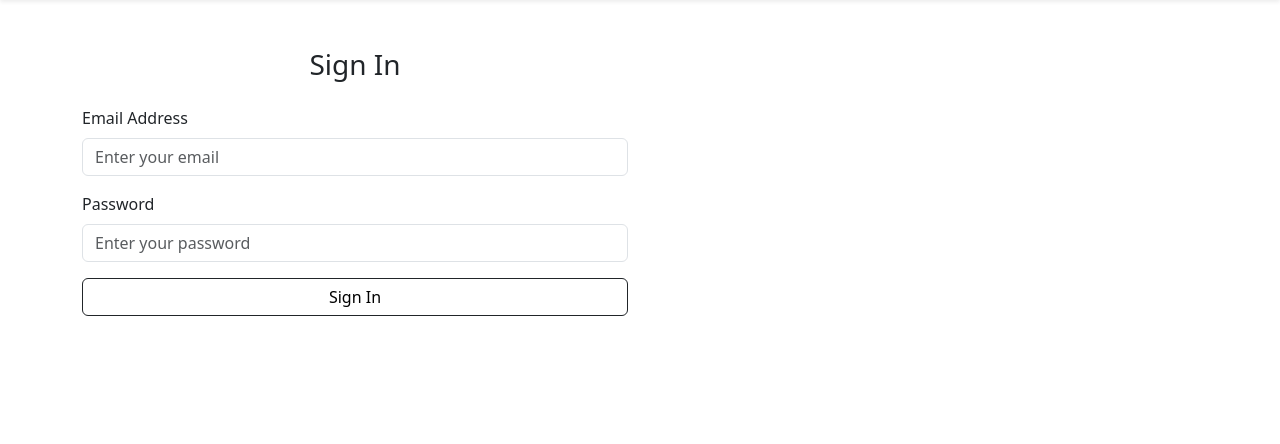
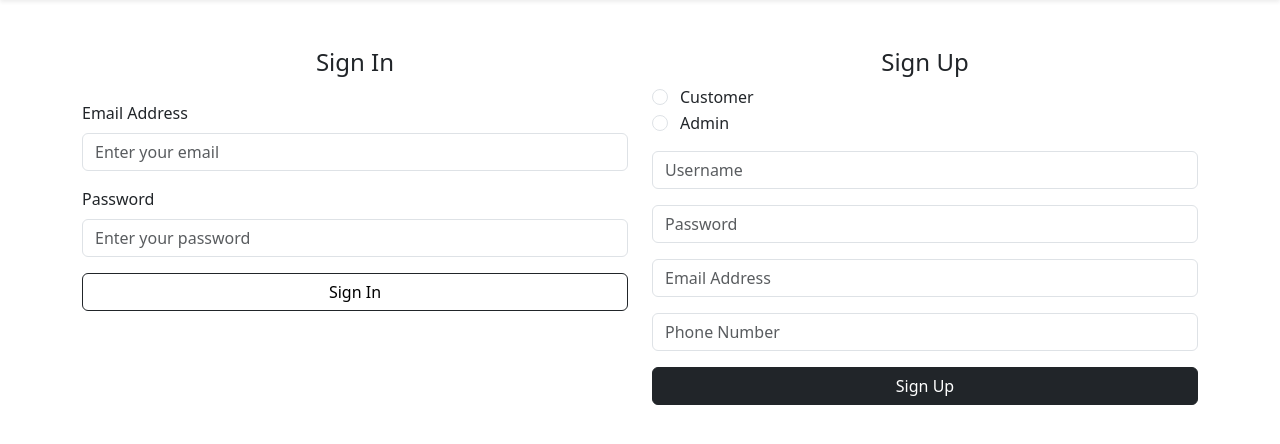
Before and after one commit to stella-219/sv_eshop_registration_system, a Django app: page /sign-in/ in a window 1280 px wide. Shown: the part 126-570 px from the top of the page. Run offline with Django 5.2, Linux system fonts and the light colour scheme; some libraries are stand-ins or nearby versions.

Commit message:
edit product, signup new users

```diff
--- a/lab9project/lab9app/forms.py
+++ b/lab9project/lab9app/forms.py
@@ -48,3 +48,21 @@ class SignInForm(forms.Form):
         max_length=50,
         widget=forms.PasswordInput(attrs={'class': 'form-control', 'placeholder': 'Enter Password'})
     )
+
+
+#Form that handle user signup
+class SignUpForm(forms.Form):
+    user_type_choices = [
+        ('customer', 'Customer'),
+        ('admin', 'Admin'),
+    ]
+
+    userType = forms.ChoiceField(choices=user_type_choices, widget=forms.RadioSelect, required=True)
+    User_Name = forms.CharField(max_length=100, required=True, widget=forms.TextInput(attrs={'placeholder': 'Username'}))
+    Password = forms.CharField(max_length=50, required=True, widget=forms.PasswordInput(attrs={'placeholder': 'Password'}))
+    Email_Address = forms.EmailField(required=True, widget=forms.EmailInput(attrs={'placeholder': 'Email Address'}))
+    Phone_Number = forms.CharField(max_length=15, required=False, widget=forms.TextInput(attrs={'placeholder': 'Phone Number'}))
+
+    # Customer-specific fields
+    Bank_Account = forms.CharField(max_length=50, required=False, widget=forms.TextInput(attrs={'placeholder': 'Bank Account'}))
+    Home_Address = forms.CharField(max_length=255, required=False, widget=forms.TextInput(attrs={'placeholder': 'Home Address'}))
--- a/lab9project/lab9app/views.py
+++ b/lab9project/lab9app/views.py
@@ -2,8 +2,9 @@
 from django.shortcuts import get_object_or_404, render,redirect
 from django.views.generic import ListView, DetailView
 from django.http import JsonResponse
+from django.db import transaction
 from .models import Products, Rating, GeneralMerchandise, FoodBeverage, User, Admin, Customer
-from .forms import ProductForm, SignInForm
+from .forms import ProductForm, SignInForm, SignUpForm
 
 # Product List View (Class-Based)
 class ProductListView(ListView):
@@ -156,3 +157,83 @@ def sign_in(request):
         form = SignInForm()
 
     return render(request, 'SignIn.html', {'form': form})
+
+
+def sign_up(request):
+    if request.method == 'POST':
+        form = SignUpForm(request.POST)
+        if form.is_valid():
+            user_type = form.cleaned_data['userType']
+            user_name = form.cleaned_data['User_Name']
+            password = form.cleaned_data['Password']
+            email = form.cleaned_data['Email_Address']
+            phone = form.cleaned_data.get('Phone_Number', None)
+
+            try:
+                with transaction.atomic():  # Wrap the database operations in a transaction
+                    # Create a new User
+                    user = User.objects.create(
+                        user_name=user_name,
+                        password=password,
+                        email_address=email,
+                        phone_number=phone,
+                    )
+
+                    # Create Customer or Admin record
+                    if user_type == 'customer':
+                        bank_account = form.cleaned_data.get('Bank_Account', None)
+                        home_address = form.cleaned_data.get('Home_Address', None)
+                        Customer.objects.create(
+                            user=user,
+                            bank_account=bank_account,
+                            home_address=home_address,
+                        )
+                    elif user_type == 'admin':
+                        Admin.objects.create(user=user)
+
+                    # Redirect to HomePage after successful sign-up
+                    return redirect('home')
+
+            except Exception as e:
+                form.add_error(None, f"An error occurred: {str(e)}")
+    else:
+        form = SignUpForm()
+
+    return render(request, 'SignUp.html', {'form': form})
+
+
+def edit_product(request, product_id):
+    product = get_object_or_404(Products, pk=product_id)
+    food_beverage = None
+    general_merchandise = None
+
+    if product.category == "FOOD_BEVERAGE":
+        food_beverage = FoodBeverage.objects.filter(product=product).first()
+    elif product.category == "GENERAL_MERCHANDISE":
+        general_merchandise = GeneralMerchandise.objects.filter(product=product).first()
+
+    if request.method == 'POST':
+        # Update product attributes
+        product.proname = request.POST['proname']
+        product.brand = request.POST['brand']
+        product.cost = request.POST['cost']
+        product.price = request.POST['price']
+        product.prodescription = request.POST['prodescription']
+        product.category = request.POST['category']
+        product.save()
+
+        # Update category-specific fields
+        if product.category == "FOOD_BEVERAGE" and food_beverage:
+            food_beverage.sell_by = request.POST['sell_by']
+            food_beverage.save()
+        elif product.category == "GENERAL_MERCHANDISE" and general_merchandise:
+            general_merchandise.color = request.POST['color']
+            general_merchandise.save()
+
+        return redirect('home')  # Redirect back to the Home page
+
+    return render(request, 'ProductEdit.html', {
+        'product': product,
+        'food_beverage': food_beverage,
+        'general_merchandise': general_merchandise,
+    })
--- a/lab9project/lab9project/urls.py
+++ b/lab9project/lab9project/urls.py
@@ -17,7 +17,7 @@ Including another URLconf
 from django.contrib import admin
 from django.urls import path
 from lab9app import views
-from lab9app.views import ProductListView, ProductDetailView,Product_Create,Product_Delete, sign_in
+from lab9app.views import ProductListView, ProductDetailView,Product_Create,Product_Delete, sign_in, sign_up,edit_product
 
 urlpatterns = [
     path("admin/", admin.site.urls),
@@ -28,5 +28,7 @@ urlpatterns = [
     path('products/new/', Product_Create, name='Product_Create'),  # New product creation
     path('product/delete/<int:product_id>/', Product_Delete, name='Product_Delete'), #delete function
     path('sign-in/', sign_in, name='sign_in'),             #user sign in
+    path('signup/', sign_up, name='SignUp'),
+    path('edit/<int:product_id>/', edit_product, name='edit_product'),
 
 ]
--- a/lab9project/templates/ProductList.html
+++ b/lab9project/templates/ProductList.html
@@ -65,7 +65,9 @@
                         alt="{{ product.name|default:'Product Image' }}"
                         class="product-image">
                     {% endif %}
-                    <i class="fas fa-edit" style="cursor: pointer;" title="Edit Product"></i>
+                    <a href="{% url 'edit_product' product.Product_ID %}" title="Edit Product" class="text-warning">
+                        <i class="fas fa-edit"></i> Edit
+                    </a>
                     <i class="fas fa-trash" style="cursor: pointer; color: red;" title="Delete Product"></i>
                 </div>
             </div>
--- a/lab9project/templates/SignIn.html
+++ b/lab9project/templates/SignIn.html
@@ -16,7 +16,7 @@
         <div class="row">
             <!-- Sign In Section -->
             <div class="col-md-6">
-                <h3 class="text-center mb-4">Sign In</h3>
+                <h4 class="text-center mb-4">Sign In</h4>
                 <form method="POST" action="{% url 'sign_in' %}">
                     {% csrf_token %}
 
@@ -65,6 +65,9 @@
             </div>
 
             <!-- Sign Up Section -->
+            <div class="col-md-6">
+                {% include 'SignUp.html' %}
+            </div>
 
         </div>
     </div>
--- a/lab9project/templates/SignUp.html
+++ b/lab9project/templates/SignUp.html
@@ -2,7 +2,7 @@
 {% load static %}
 
 <div>
-    <h3 class="text-center">Sign Up</h3>
+    <h4 class="text-center">Sign Up</h4>
     <form method="POST" action="{% url 'SignUp' %}">
         {% csrf_token %}
 
@@ -11,10 +11,11 @@
             <label class="form-check me-3">
                 <input
                     type="radio"
+                    id="customer"
                     name="userType"
                     value="customer"
                     class="form-check-input"
-                    {% if userType == 'customer' %}checked{% endif %}
+                    onchange="toggleAdditionalFields()"
                     required
                 />
                 <span class="ms-1">Customer</span>
@@ -22,10 +23,11 @@
             <label class="form-check">
                 <input
                     type="radio"
+                    id="admin"
                     name="userType"
                     value="admin"
                     class="form-check-input"
-                    {% if userType == 'admin' %}checked{% endif %}
+                    onchange="toggleAdditionalFields()"
                 />
                 <span class="ms-1">Admin</span>
             </label>
@@ -80,7 +82,7 @@
         </div>
 
         <!-- Additional Fields for Customer -->
-        {% if userType == 'customer' %}
+        <div id="customerFields" style="display: none;">
             <div class="mb-3">
                 <input
                     type="text"
@@ -88,7 +90,6 @@
                     class="form-control"
                     placeholder="Bank Account"
                     value="{{ formData.Bank_Account|default:'' }}"
-                    required
                 />
             </div>
             <div class="mb-3">
@@ -98,10 +99,9 @@
                     class="form-control"
                     placeholder="Home Address"
                     value="{{ formData.Home_Address|default:'' }}"
-                    required
                 />
             </div>
-        {% endif %}
+        </div>
 
         <!-- Submit Button -->
         <button
@@ -112,3 +112,16 @@
         </button>
     </form>
 </div>
+
+<script>
+    function toggleAdditionalFields() {
+        const customerFields = document.getElementById('customerFields');
+        const isCustomer = document.getElementById('customer').checked;
+
+        if (isCustomer) {
+            customerFields.style.display = 'block';
+        } else {
+            customerFields.style.display = 'none';
+        }
+    }
+</script>
```
Also changed, not shown: lab9project/templates/HomePage.html (+6 -1 lines), lab9project/templates/ProductEdit.html (added, +78 -0 lines), lab9project/templates/Chat.html (line endings or trailing spaces).
